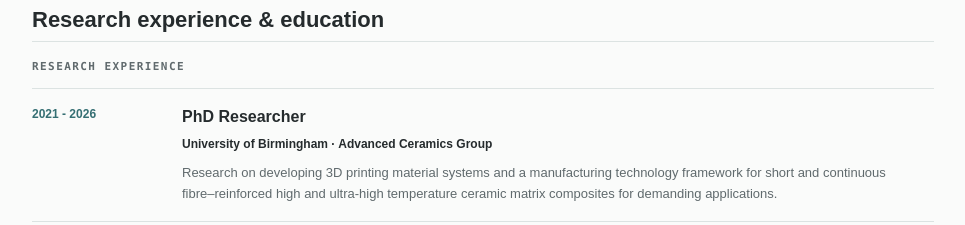
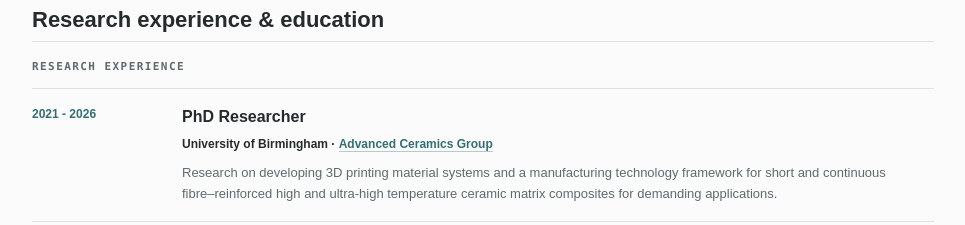
Before and after one commit to daorong-y/portfolio, a React (Vite) app: page / in a window 1280 px wide. Shown: the part 3340-3565 px from the top of the page, without its empty margins (294-1259 px from the left). Built offline with nearby package versions, Linux system fonts and the light colour scheme.

Commit message:
Link Advanced Ceramics Group

```diff
--- a/src/App.tsx
+++ b/src/App.tsx
@@ -538,7 +538,17 @@
               <div className="timeline-date">2021 - 2026</div>
               <div>
                 <h3>PhD Researcher</h3>
-                <p className="timeline-org">University of Birmingham · Advanced Ceramics Group</p>
+                <p className="timeline-org">
+                  University of Birmingham ·{" "}
+                  <a
+                    className="supervisor-link"
+                    href="https://www.birmingham.ac.uk/news-archive/2020/government-funding-helps-advanced-ceramics-take-shape-in-the-midlands"
+                    target="_blank"
+                    rel="noreferrer"
+                  >
+                    Advanced Ceramics Group
+                  </a>
+                </p>
                 <p>
                   Research on developing 3D printing material systems and a manufacturing
                   technology framework for short and continuous fibre‒reinforced high and
```
